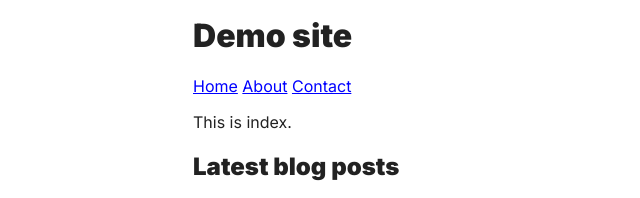
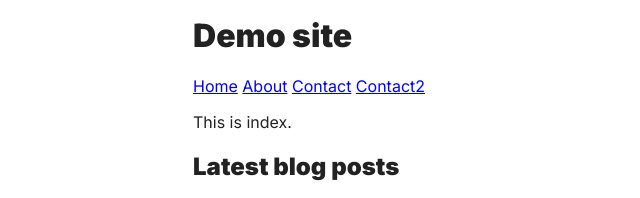
Before and after one commit to makzan/demo-20200516, an Eleventy site: page index.html in a window 1280 px wide. Shown: the top 198 px of the page, 97-737 px from the left. Built offline with nearby package versions, Linux system fonts and the light colour scheme; Eleventy itself is replaced by a stand-in of ours; files that its build step writes are made by us from their sources.

Commit message:
Update layout.html

```diff
--- a/_includes/layout.html
+++ b/_includes/layout.html
@@ -12,6 +12,7 @@
       <a href='/'>Home</a>
       <a href='/about/'>About</a>
       <a href='/contact/'>Contact</a>
+      <a href='/contact2/'>Contact2</a>
     </nav>
   </header>
   <main>
```
